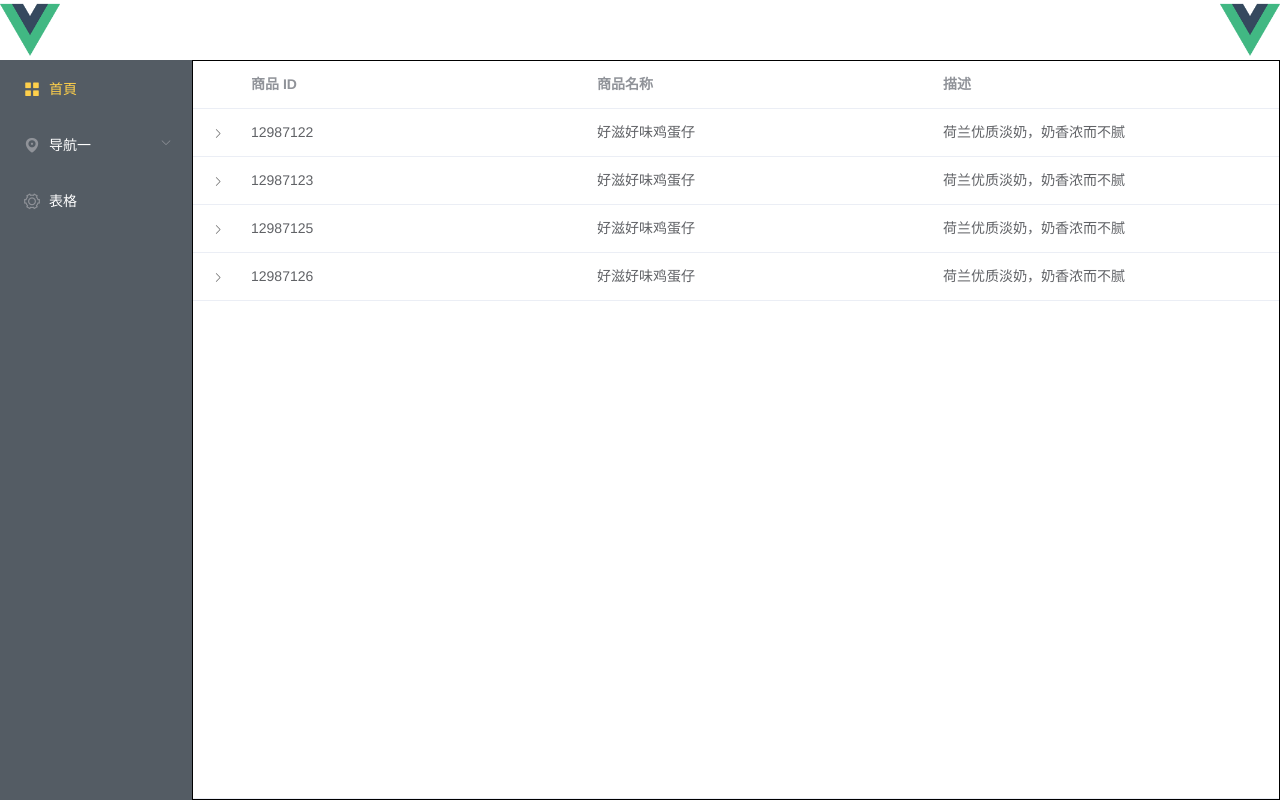
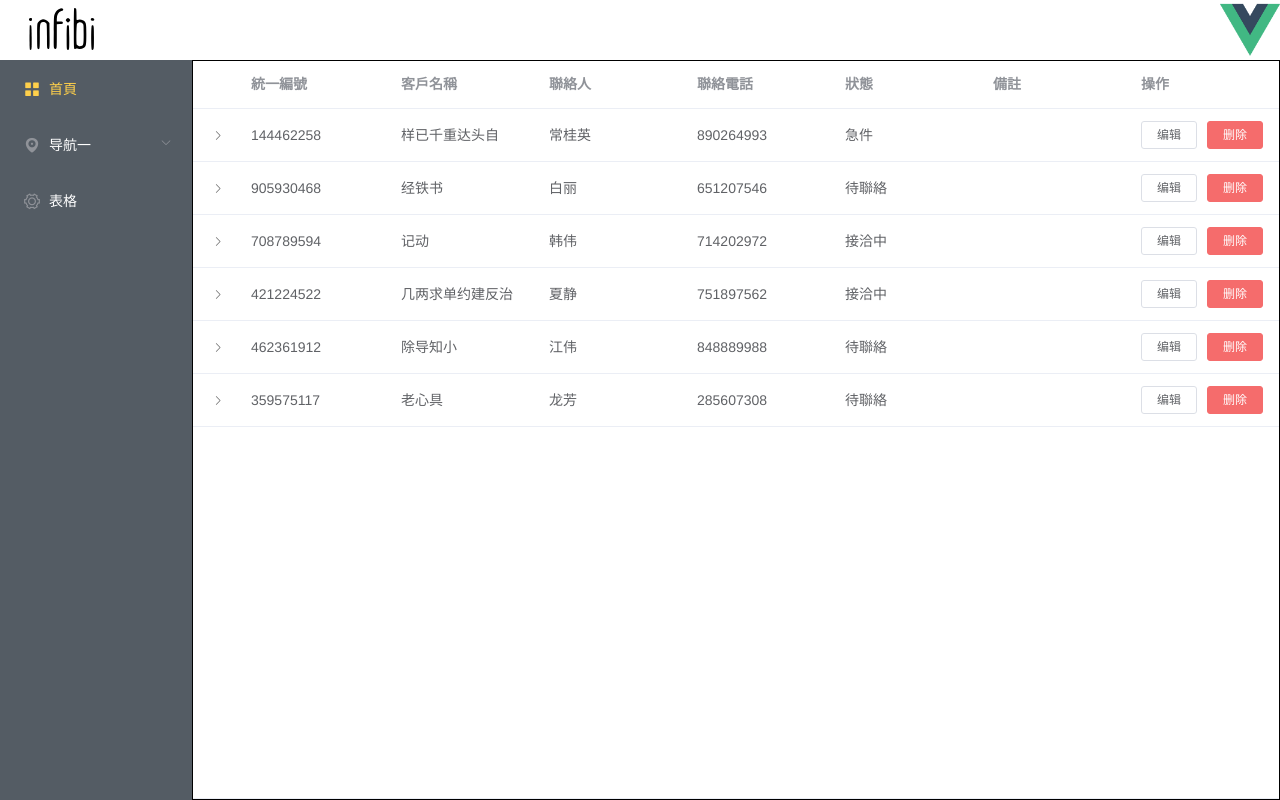
Before and after one commit to Evan1106/admin-template, a Vue app: page /HomeView/second in a window 1280 px wide. Built offline with nearby package versions, Linux system fonts and the light colour scheme.

Commit message:
Mock 假資料for dataTable

```diff
--- a/package.json
+++ b/package.json
@@ -10,6 +10,7 @@
   "dependencies": {
     "@jamescoyle/vue-icon": "^0.1.2",
     "@mdi/js": "^7.2.96",
+    "axios": "^1.3.5",
     "core-js": "^3.8.3",
     "element-ui": "^2.15.13",
     "sass-loader": "^13.2.2",
@@ -27,6 +28,7 @@
     "@vue/cli-service": "~5.0.0",
     "eslint": "^7.32.0",
     "eslint-plugin-vue": "^8.0.3",
+    "mockjs": "^1.1.0",
     "sass": "^1.62.0",
     "vue-template-compiler": "^2.6.14"
   },
--- a/src/main.js
+++ b/src/main.js
@@ -4,7 +4,10 @@ import router from './router'
 import store from './store'
 import ElementUI from 'element-ui';
 import 'element-ui/lib/theme-chalk/index.css';
+import './mock/index.js'
+import axios from 'axios';
 
+Vue.prototype.$http = axios;
 Vue.config.productionTip = false
 Vue.use(ElementUI);
 
--- /dev/null
+++ b/src/mock/index.js
@@ -0,0 +1,67 @@
+import Mock from 'mockjs'
+
+// 导入 模拟假数据的包
+import { Random } from 'mockjs'
+
+// 创建自定义 Mock 函数
+Random.extend({
+  // 自定义函数名: function 函数
+  status: function() {
+    const arr = ['已完成', '急件', '接洽中', '待聯絡']
+    return this.pick(arr)
+  }
+})
+
+// 获取商品列表
+Mock.mock('/api/goodslist', 'get', {
+  status: 200,
+  message: '获取商品列表成功！',
+  'data|5-10': [
+    {
+      id: '@increment(1)',      // 自增的Id值
+      // 'id|+1': 0,            // 这也是在模拟一个自增长的 Id 值
+      company_name: '@cword(2, 8)',     // 随机生成中文字符串
+      contacter: '@cname',
+      phone: '@natural(100000000, 999999999)',
+      GUI_number:'@natural(100000000, 999999999)',
+      status: '@status()',
+
+    }
+  ]
+})
+
+// edit data
+Mock.mock('/api/editgoods', 'post', function(GUI_number) {
+  // 这里的 option 是请求相关的参数
+  console.log(GUI_number)
+  // 如果需要在返回的对象中再使用mock的语法，则需要再使用Mock.mock
+  return Mock.mock({
+    status: 200,
+    message: '@cword(2,5)'
+  })
+})
+
+// 根据Id获取商品信息
+Mock.mock(/\/api\/getgoods/, 'get', function(option) {
+  console.log(option)
+
+  // 通过 正则 的 .exec() 函数，从字符串中提取需要的数据
+//   const res = /\/api\/getgoods/(\d+)/.exec(option.url)
+
+  // 也可以通过字符串的split方法获取id
+  // const urlId = option.url.split('/')[3]
+
+  return Mock.mock({
+    data: {
+    //   id: res[1] - 0,
+      // id: urlId,
+      // 这里的@fruit()是前面自定义的mock函数
+      name: '@fruit()',
+      price: 2,
+      count: 199,
+      img: '@dataImage(78x78)'
+    },
+    status: 200,
+    message: '获取商品成功！'
+  })
+})
--- a/src/views/DashBoard.vue
+++ b/src/views/DashBoard.vue
@@ -20,8 +20,8 @@ p {
   font-size: 50px;
   font-weight: 600;
   text-align: center;
-  width: 60%;
+  width: 100%;
   box-shadow: 7px 0px 20px 0px grey;
-  color: white;
+  color: black;
 }
 </style>
--- a/src/views/HomeView.vue
+++ b/src/views/HomeView.vue
@@ -1,7 +1,7 @@
 <template>
   <div class="layout">
     <header>
-      <img src="../assets/logo.png" height="100%">
+      <img src="../assets/infibi-logo.svg" height="100%">
       <div class="user" v-on:click="() => {}">
         <img src="../assets/logo.png" height="100%">
       </div>
@@ -38,7 +38,7 @@
               <el-menu-item index="1-4-1">选项1</el-menu-item>
               </el-submenu>
           </el-submenu>
-          <el-menu-item index="3" @click="() => { this.$router.push('/HomeView/second'); }">
+          <el-menu-item index="3" v-on:click="presentForm">
               <i class="el-icon-setting"></i>
               <span slot="title">表格</span>
           </el-menu-item>
@@ -70,6 +70,9 @@ export default {
     },
     handleClose(key, keyPath) {
       console.log(key, keyPath);
+    },
+    presentForm() {
+      this.$router.push('/HomeView/second');
     },
   },
 };
--- a/src/views/LoginView.vue
+++ b/src/views/LoginView.vue
@@ -43,14 +43,14 @@
       <el-button type="primary" style="width:100%;margin-bottom:30px;" @click.native.prevent="handleLogin">Login</el-button>
 
       <div style="position:relative">
-        <div class="tips">
+        <!-- <div class="tips">
           <span>Username : admin</span>
           <span>Password : any</span>
         </div>
         <div class="tips">
           <span style="margin-right:18px;">Username : editor</span>
           <span>Password : any</span>
-        </div>
+        </div> -->
       </div>
     </el-form>
   </div>
--- a/src/views/PageB_Second.vue
+++ b/src/views/PageB_Second.vue
@@ -6,7 +6,7 @@
       <template slot-scope="props">
         <el-form label-position="left" inline class="demo-table-expand">
           <el-form-item label="商品名称">
-            <span>{{ props.row.name }}</span>
+            <span>{{ props.row.company_name }}</span>
           </el-form-item>
           <el-form-item label="所属店铺">
             <span>{{ props.row.shop }}</span>
@@ -30,16 +30,39 @@
       </template>
     </el-table-column>
     <el-table-column
-      label="商品 ID"
-      prop="id">
+      label="統一編號"
+      prop="GUI_number">
     </el-table-column>
     <el-table-column
-      label="商品名称"
-      prop="name">
+      label="客戶名稱"
+      prop="company_name">
     </el-table-column>
     <el-table-column
-      label="描述"
+      label="聯絡人"
+      prop="contacter">
+    </el-table-column>
+    <el-table-column
+      label="聯絡電話"
+      prop="phone">
+    </el-table-column>
+    <el-table-column
+      label="狀態"
+      prop="status">
+    </el-table-column>
+    <el-table-column
+      label="備註"
       prop="desc">
+    </el-table-column>
+    <el-table-column label="操作">
+      <template slot-scope="scope">
+        <el-button
+          size="mini"
+          @click="handleEdit(scope.$index, scope.row)">编辑</el-button>
+        <el-button
+          size="mini"
+          type="danger"
+          @click="handleDelete(scope.$index, scope.row)">删除</el-button>
+      </template>
     </el-table-column>
   </el-table>
 </template>
@@ -69,40 +92,57 @@
   export default {
     data() {
       return {
-        tableData: [{
-          id: '12987122',
-          name: '好滋好味鸡蛋仔',
-          category: '江浙小吃、小吃零食',
-          desc: '荷兰优质淡奶，奶香浓而不腻',
-          address: '上海市普陀区真北路',
-          shop: '王小虎夫妻店',
-          shopId: '10333'
-        }, {
-          id: '12987123',
-          name: '好滋好味鸡蛋仔',
-          category: '江浙小吃、小吃零食',
-          desc: '荷兰优质淡奶，奶香浓而不腻',
-          address: '上海市普陀区真北路',
-          shop: '王小虎夫妻店',
-          shopId: '10333'
-        }, {
-          id: '12987125',
-          name: '好滋好味鸡蛋仔',
-          category: '江浙小吃、小吃零食',
-          desc: '荷兰优质淡奶，奶香浓而不腻',
-          address: '上海市普陀区真北路',
-          shop: '王小虎夫妻店',
-          shopId: '10333'
-        }, {
-          id: '12987126',
-          name: '好滋好味鸡蛋仔',
-          category: '江浙小吃、小吃零食',
-          desc: '荷兰优质淡奶，奶香浓而不腻',
-          address: '上海市普陀区真北路',
-          shop: '王小虎夫妻店',
-          shopId: '10333'
-        }]
+        // tableData: [{
+        //   id: '12987122',
+        //   name: '好滋好味鸡蛋仔',
+        //   category: '江浙小吃、小吃零食',
+        //   desc: '荷兰优质淡奶，奶香浓而不腻',
+        //   address: '上海市普陀区真北路',
+        //   shop: '王小虎夫妻店',
+        //   shopId: '10333'
+        // }, {
+        //   id: '12987123',
+        //   name: '好滋好味鸡蛋仔',
+        //   category: '江浙小吃、小吃零食',
+        //   desc: '荷兰优质淡奶，奶香浓而不腻',
+        //   address: '上海市普陀区真北路',
+        //   shop: '王小虎夫妻店',
+        //   shopId: '10333'
+        // }, {
+        //   id: '12987125',
+        //   name: '好滋好味鸡蛋仔',
+        //   category: '江浙小吃、小吃零食',
+        //   desc: '荷兰优质淡奶，奶香浓而不腻',
+        //   address: '上海市普陀区真北路',
+        //   shop: '王小虎夫妻店',
+        //   shopId: '10333'
+        // }, {
+        //   id: '12987126',
+        //   name: '好滋好味鸡蛋仔',
+        //   category: '江浙小吃、小吃零食',
+        //   desc: '荷兰优质淡奶，奶香浓而不腻',
+        //   address: '上海市普陀区真北路',
+        //   shop: '王小虎夫妻店',
+        //   shopId: '10333'
+        // }]
+        tableData:[]
       }
+    },
+    mounted() {
+      this.getGoodList();
+    },
+    methods: {
+      handleEdit(index, row) {
+        console.log(index, row);
+      },
+      handleDelete(index, row) {
+        console.log(index, row);
+      },
+      async getGoodList() {
+        const { data: res } = await this.$http.get('/api/goodslist')
+        console.log(res)
+        this.tableData = res.data;
+      },
     }
   }
 </script>
```
Also changed, not shown: src/assets/infibi-logo.svg (added), 1 other file (tests, documents, lock files or other folders).
